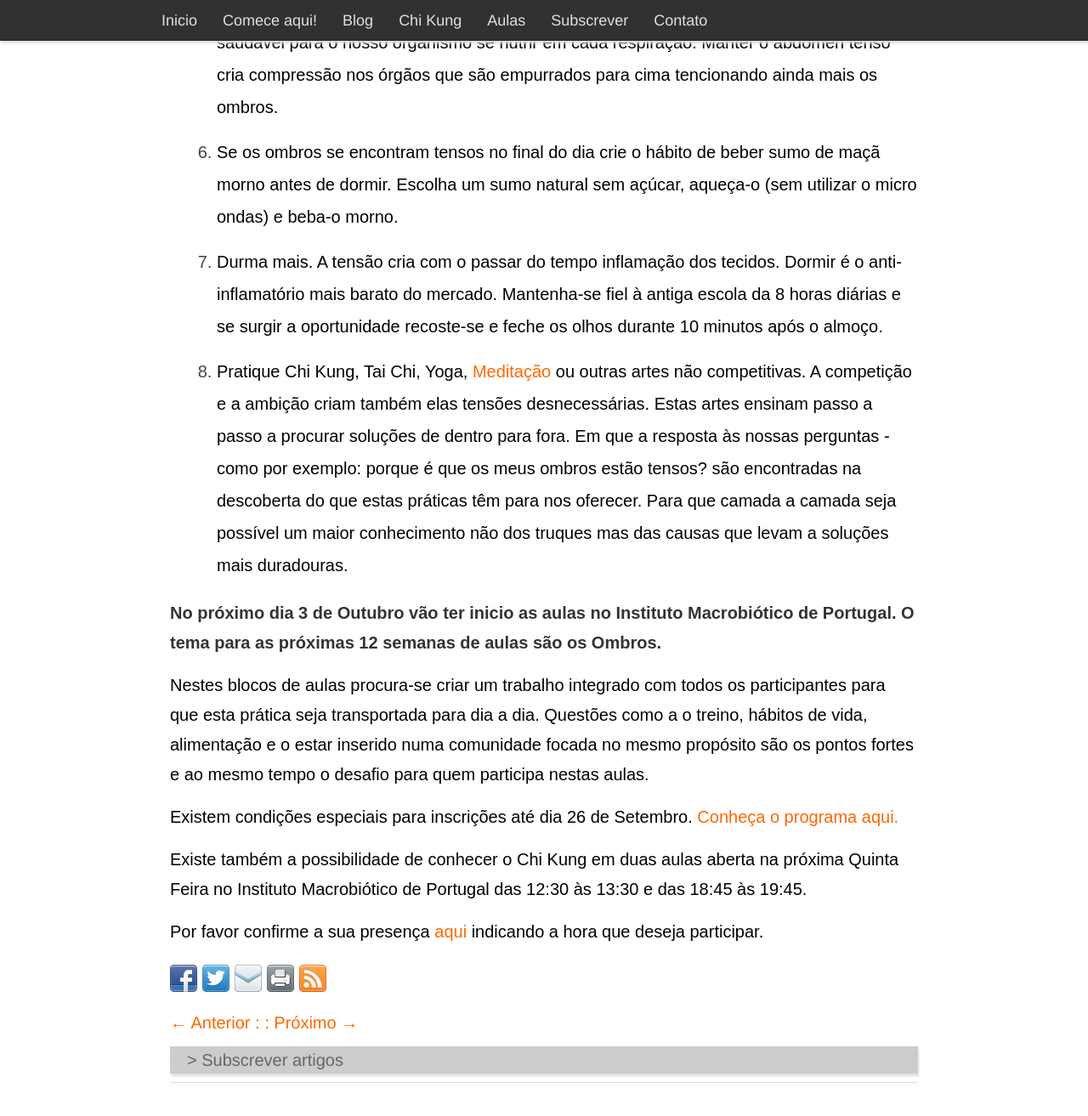
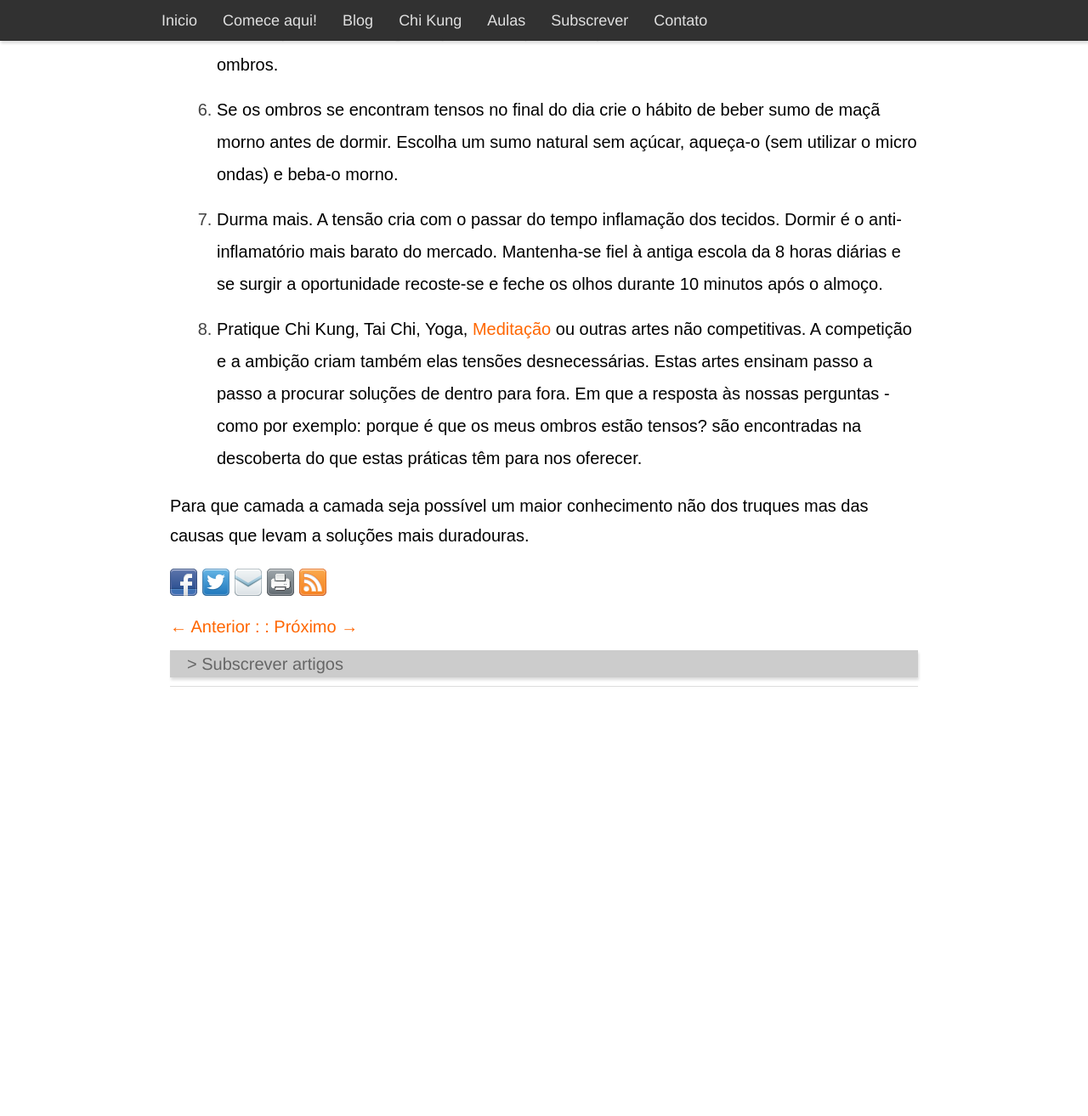
Before and after one commit to devagar/chikung, a Jekyll site: the page built from _posts/2013-09-24-relaxar-ombros.md, in a window 1280 px wide and 1400 px high, scrolled down 1947 px. Shown: the top 1313 px of the window at 85% size. Built offline with Jekyll 4.4.1, drawn with Linux system fonts in a browser that asks for light colours; after the commit the page ends 2881 px from its top, so only the background shows below that; some of the changed text lies outside the part shown.

Commit message:
post 27-09

```diff
--- a/_posts/2013-09-24-relaxar-ombros.md
+++ b/_posts/2013-09-24-relaxar-ombros.md
@@ -2,8 +2,6 @@
 title: Aprender a relaxar os ombros
 layout: post
 ---
-**Este artigo inclui também promoção ao início do novo bloco de aulas de Chi Kung**
-
 Na minha experiência os ombros são um dos locais onde externamente se condensam mais tensões no ser humano.
 
 A posição dos ombros refletem de uma forma bastante clara o nosso grau de tensão. Para além disso podemos pelos ombros estabelecer uma impressão digital da forma como as tensões se acumulam e como cada um de nós reage de forma única às situações desafiantes do dia a dia.
@@ -24,7 +22,7 @@ As senhoras justificam os ombros tensos devido às malas, os homens devido às h
 
 1. Procure uma alimentação mais flexível que inclua folhas verdes, e vegetais laranjas. Evite citrinos, demasiado pão, bolachas e frutos secos - especialmente quando está nervoso. Introduza proteína vegetal na sua alimentação com regularidade. Grão, feijão, lentilhas são proteínas excelentes. Se a flatulência é uma questão, cozinhe estes alimentos com cerca de 10 cm de uma tira de alga Kombu.
 
-2. No [Vídeo Essencial](http://video.html) poderá encontrar dois exercícios para os ombros que quando praticados regularmente reduzem significativamente as tensões. São eles o **Terceiro Aquecimento** e o **Balançar os Braços** em frente ao corpo. Crie uma rotina diária de prática matinal ou se possível de manhã e à noite.
+2. No [Vídeo Essencial](http://devagar.org/video.html) poderá encontrar dois exercícios para os ombros que quando praticados regularmente reduzem significativamente as tensões. São eles o **Terceiro Aquecimento** e o **Balançar os Braços** em frente ao corpo. Crie uma rotina diária de prática matinal ou se possível de manhã e à noite.
 
 3. Reduza pontos de tensão no seu dia a dia. Converse ao telefone sem ser com ele apoiado no ombro. Utilize mochilas em vez de malas, reduza o peso que carrega enquanto caminha na rua. Levante-se em intervalos de 60 minutos. Caminhe, espreguice-se, respire fundo e volte à tarefa que estava a executar.
 
@@ -36,14 +34,13 @@ As senhoras justificam os ombros tensos devido às malas, os homens devido às h
 
 7. Durma mais. A tensão cria com o passar do tempo inflamação dos tecidos. Dormir é o anti-inflamatório mais barato do mercado. Mantenha-se fiel à antiga escola da 8 horas diárias e se surgir a oportunidade recoste-se e feche os olhos durante 10 minutos após o almoço.
 
-8. Pratique Chi Kung, Tai Chi, Yoga, [Meditação](http://chegar.org) ou outras artes não competitivas. A competição e a ambição criam também elas tensões desnecessárias. Estas artes ensinam passo a passo a procurar soluções de dentro para fora. Em que a resposta às nossas perguntas - como por exemplo: porque é que os meus ombros estão tensos? são encontradas na descoberta do que estas práticas têm para nos oferecer. Para que camada a camada seja possível um maior conhecimento não dos truques mas das causas que levam a soluções mais duradouras.
+8. Pratique Chi Kung, Tai Chi, Yoga, [Meditação](http://chegar.org) ou outras
+artes não competitivas. A competição e a ambição criam também elas tensões
+desnecessárias. Estas artes ensinam passo a passo a procurar soluções de dentro
+para fora. Em que a resposta às nossas perguntas - como por exemplo: porque é
+que os meus ombros estão tensos? são encontradas na descoberta do que estas
+práticas têm para nos oferecer.
 
-**No próximo dia 3 de Outubro vão ter inicio as aulas no Instituto Macrobiótico de Portugal. O tema para as próximas 12 semanas de aulas são os Ombros.**
-
-Nestes blocos de aulas procura-se criar um trabalho integrado com todos os participantes para que esta prática seja transportada para dia a dia. Questões como a o treino, hábitos de vida, alimentação e o estar inserido numa comunidade focada no mesmo propósito são os pontos fortes e ao mesmo tempo o desafio para quem participa nestas aulas.
-
-Existem condições especiais para inscrições até dia 26 de Setembro. [Conheça o programa aqui.](http://devagar.org/regulares.html)
-
-Existe também a possibilidade de conhecer o Chi Kung em duas aulas aberta na próxima Quinta Feira no Instituto Macrobiótico de Portugal das 12:30 às 13:30 e das 18:45 às 19:45.
-
-Por favor confirme a sua presença [aqui](http://devagar.org/contato) indicando a hora que deseja participar.
+Para que camada a camada seja possível um maior
+conhecimento não dos truques mas das causas que levam a soluções mais
+duradouras.
```
Also changed, not shown: _posts/2013-09-26-hoje-aula.md (deleted, +0 -17 lines), _posts/2013-09-27-diana.md (added, +33 -0 lines), index.markdown (+4 -6 lines).
